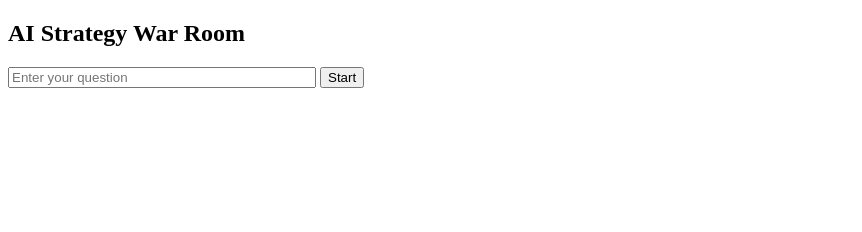
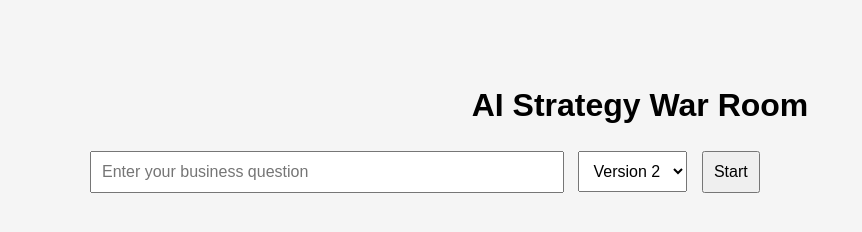
Before and after one commit to Mamzeefsanyang/ai-war-room, a website: page index.html in a window 1280 px wide. Shown: the whole page, without its empty margins (0-862 px from the left). Drawn offline with Linux system fonts and the light colour scheme.

Commit message:
Add v1 vs V2 fronted

```diff
--- a/index.html
+++ b/index.html
@@ -4,48 +4,150 @@
   <meta charset="UTF-8" />
   <meta name="viewport" content="width=device-width, initial-scale=1.0" />
   <title>AI Strategy War Room</title>
+
+  <style>
+    body {
+      font-family: Arial, sans-serif;
+      max-width: 1100px;
+      margin: 40px auto;
+      padding: 20px;
+      line-height: 1.5;
+      background: #f5f5f5;
+    }
+
+    h1 {
+      text-align: center;
+    }
+
+    .controls {
+      margin-bottom: 20px;
+    }
+
+    input, select, button {
+      padding: 10px;
+      margin-right: 10px;
+      font-size: 16px;
+    }
+
+    input {
+      width: 450px;
+    }
+
+    button {
+      cursor: pointer;
+    }
+
+    .card {
+      background: white;
+      padding: 15px;
+      margin-bottom: 15px;
+      border-radius: 10px;
+      box-shadow: 0 2px 5px rgba(0,0,0,0.1);
+      white-space: pre-wrap;
+    }
+
+    .title {
+      font-weight: bold;
+      margin-bottom: 10px;
+      font-size: 18px;
+    }
+  </style>
 </head>
+
 <body>
 
-<h2>AI Strategy War Room</h2>
+<h1>AI Strategy War Room</h1>
 
-<input id="question" placeholder="Enter your question" style="width:300px;">
-<button onclick="run()">Start</button>
+<div class="controls">
 
-<pre id="output"></pre>
+  <input
+    id="question"
+    placeholder="Enter your business question"
+  >
+
+  <select id="version">
+    <option value="v1">Version 1</option>
+    <option value="v2" selected>Version 2</option>
+  </select>
+
+  <button onclick="run()">
+    Start
+  </button>
+
+</div>
+
+<div id="output"></div>
 
 <script>
+
 async function run() {
-  const question = document.getElementById("question").value;
+
+  const question =
+    document.getElementById("question").value;
+
+  const version =
+    document.getElementById("version").value;
+
+  const output =
+    document.getElementById("output");
+
+  output.innerHTML = "<p>Running War Room...</p>";
+
+  try {
 
     const res = await fetch("/warroom", {
       method: "POST",
       headers: {
         "Content-Type": "application/json"
       },
-    body: JSON.stringify({ question })
+      body: JSON.stringify({
+        question,
+        version
+      })
     });
 
     const data = await res.json();
 
-  document.getElementById("output").textContent =
-`CEO:
+    output.innerHTML = `
+
+      <div class="card">
+        <div class="title">CEO</div>
         ${data.CEO}
+      </div>
 
-CFO:
+      <div class="card">
+        <div class="title">CFO</div>
         ${data.CFO}
+      </div>
 
-CMO:
+      <div class="card">
+        <div class="title">CMO</div>
         ${data.CMO}
+      </div>
 
-Devil:
+      <div class="card">
+        <div class="title">Devil's Advocate</div>
         ${data.DEVIL}
+      </div>
 
----------------------
+      <div class="card">
+        <div class="title">Final Decision</div>
+        ${data.summary}
+      </div>
 
-FINAL DECISION:
-${data.summary}`;
+    `;
+
+  } catch (err) {
+
+    output.innerHTML = `
+      <div class="card">
+        Error: ${err.message}
+      </div>
+    `;
+
   }
+}
+
 </script>
 
 </body>
```
Lines whose indentation alone changed are shown as unchanged.
